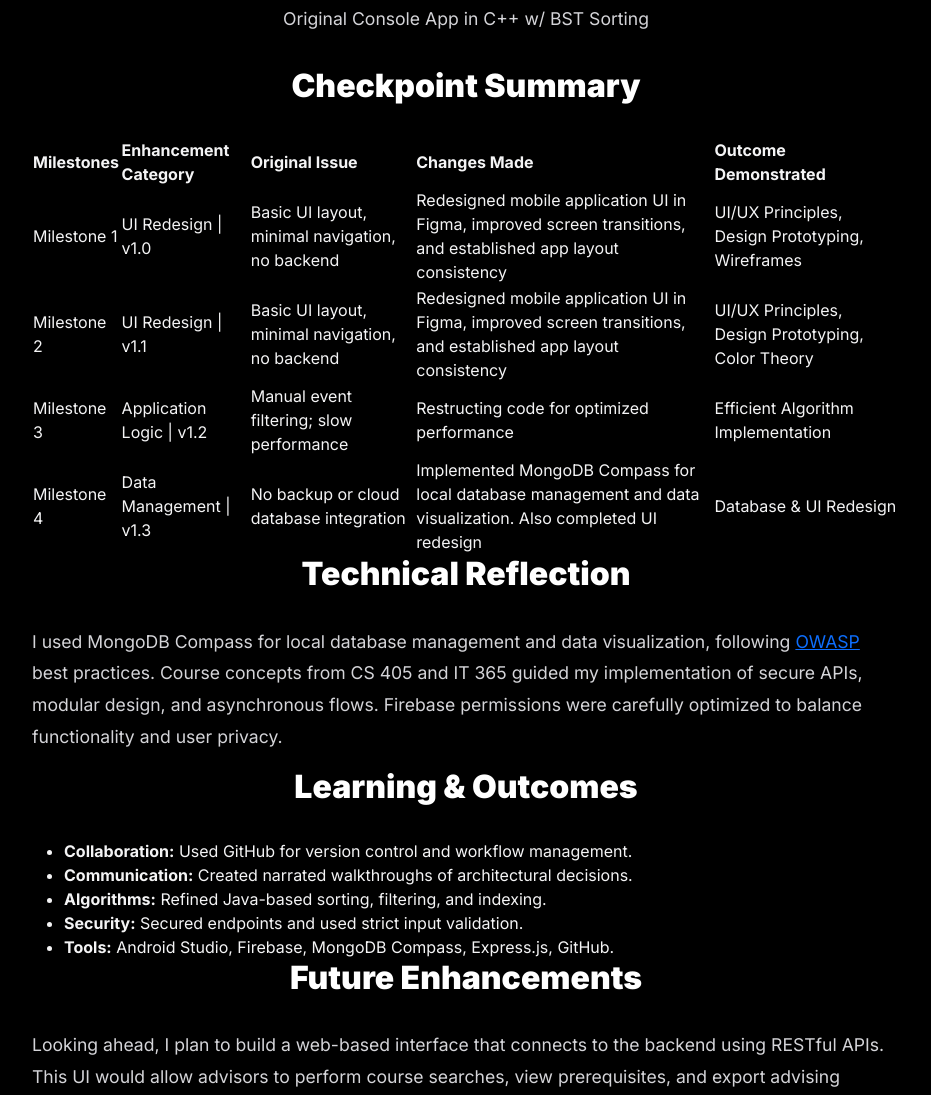
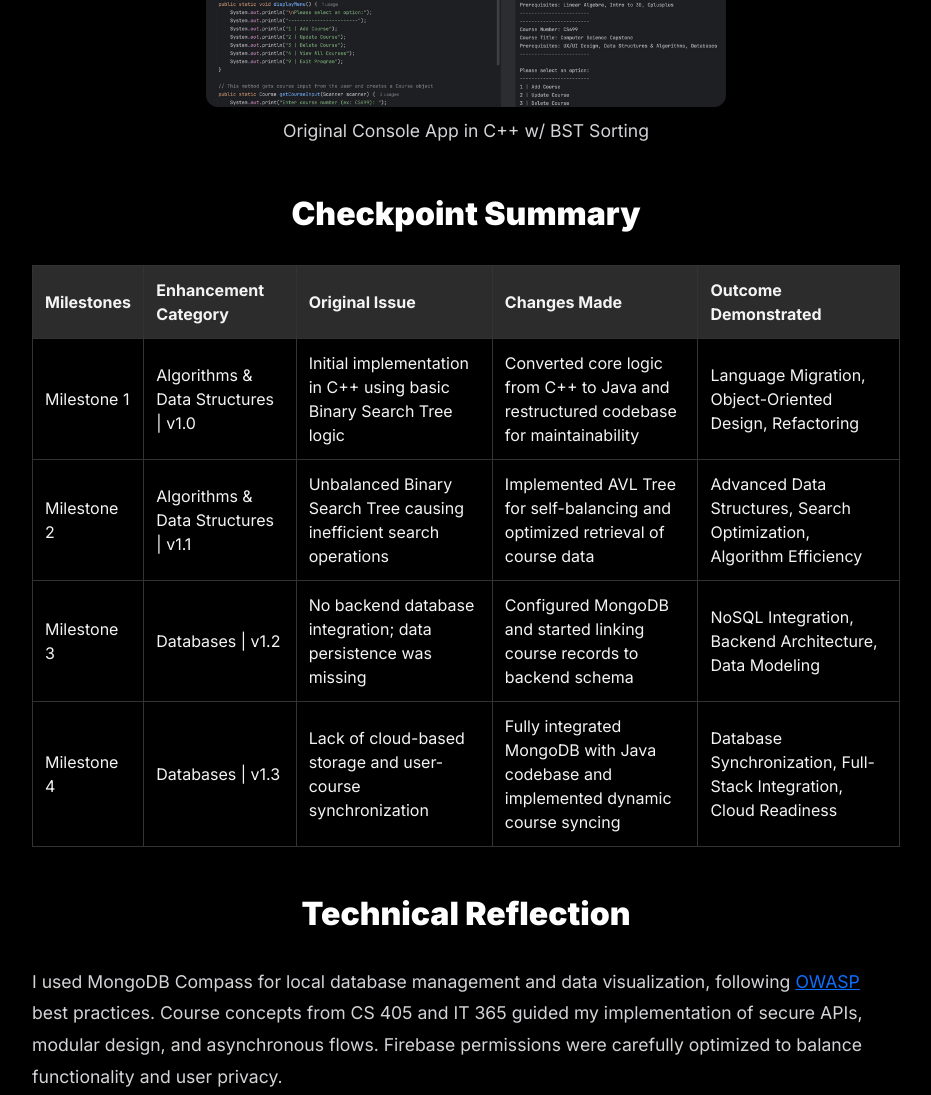
Before and after one commit to dswinkdev/portfolio, a plain HTML site: page course-navigator.html in a window 1280 px wide. Shown: the part 1585-2680 px from the top of the page, without its empty margins (174-1105 px from the left). Drawn offline with nearby package versions, Linux system fonts and the light colour scheme.

Commit message:
updating bullet points

```diff
--- a/course-navigator.html
+++ b/course-navigator.html
@@ -96,6 +96,10 @@
       .mobile-nav {
         display: flex;
       }
+
+      .sidebar {
+        display: none;
+      }
     }
 
     main.project-section {
@@ -105,19 +109,13 @@
       margin: auto;
     }
 
+    .project-section h1,
     .section-title {
       color: #ffffff;
       font-weight: 900;
       text-align: center;
+      margin-top: 3rem;
       margin-bottom: 2rem;
-    }
-
-    .project-section h1 {
-      text-align: center;
-      font-size: 2.5rem;
-      font-weight: 900;
-      margin-bottom: 1rem;
-      color: #ffffff;
     }
 
     .project-section p {
@@ -169,6 +167,26 @@
       margin-bottom: 2rem;
     }
 
+    table {
+      width: 100%;
+      margin-top: 2rem;
+      border-collapse: collapse;
+      color: #f4f4f5;
+    }
+
+    table, th, td {
+      border: 1px solid #333;
+    }
+
+    th, td {
+      padding: 0.75rem;
+      text-align: left;
+    }
+
+    th {
+      background-color: #2c2c2c;
+    }
+
     footer {
       flex-shrink: 0;
       background-color: #111;
@@ -210,16 +228,14 @@
       color: #e11d48;
     }
 
-@media (max-width: 768px) {
-  .sidebar {
-    display: none;
-  }
+    ul.card-text li::marker {
+    color: #e11d48;
+    font-weight: bold;
   }
   </style>
 </head>
 
 <body>
-
   <!-- Desktop Navbar -->
   <nav class="navbar navbar-expand-lg sticky-top">
     <div class="container-fluid px-4">
@@ -298,31 +314,31 @@
         <tbody>
           <tr>
             <td>Milestone 1</td>
-            <td>UI Redesign | v1.0</td>
-            <td>Basic UI layout, minimal navigation, no backend</td>
-            <td>Redesigned mobile application UI in Figma, improved screen transitions, and established app layout consistency</td>
-            <td>UI/UX Principles, Design Prototyping, Wireframes</td>
+            <td>Algorithms & Data Structures | v1.0</td>
+            <td>Initial implementation in C++ using basic Binary Search Tree logic</td>
+            <td>Converted core logic from C++ to Java and restructured codebase for maintainability</td>
+            <td>Language Migration, Object-Oriented Design, Refactoring</td>
           </tr>
           <tr>
             <td>Milestone 2</td>
-            <td>UI Redesign | v1.1</td>
-            <td>Basic UI layout, minimal navigation, no backend</td>
-            <td>Redesigned mobile application UI in Figma, improved screen transitions, and established app layout consistency</td>
-            <td>UI/UX Principles, Design Prototyping, Color Theory</td>
+            <td>Algorithms & Data Structures | v1.1</td>
+            <td>Unbalanced Binary Search Tree causing inefficient search operations</td>
+            <td>Implemented AVL Tree for self-balancing and optimized retrieval of course data</td>
+            <td>Advanced Data Structures, Search Optimization, Algorithm Efficiency</td>
           </tr>
           <tr>
             <td>Milestone 3</td>
-            <td>Application Logic | v1.2</td>
-            <td>Manual event filtering; slow performance</td>
-            <td>Restructing code for optimized performance</td>
-            <td>Efficient Algorithm Implementation</td>
+            <td>Databases | v1.2</td>
+            <td>No backend database integration; data persistence was missing</td>
+            <td>Configured MongoDB and started linking course records to backend schema</td>
+            <td>NoSQL Integration, Backend Architecture, Data Modeling</td>
           </tr>
           <tr>
             <td>Milestone 4</td>
-            <td>Data Management | v1.3</td>
-            <td>No backup or cloud database integration</td>
-            <td>Implemented MongoDB Compass for local database management and data visualization. Also completed UI redesign</td>
-            <td>Database & UI Redesign</td>
+            <td>Databases | v1.3</td>
+            <td>Lack of cloud-based storage and user-course synchronization</td>
+            <td>Fully integrated MongoDB with Java codebase and implemented dynamic course syncing</td>
+            <td>Database Synchronization, Full-Stack Integration, Cloud Readiness</td>
           </tr>
         </tbody>
       </table>
```
Also changed, not shown: eventrack.html (+6 -2 lines), ._course-navigator.html, ._eventrack.html. Lines whose indentation alone changed are shown as unchanged.
